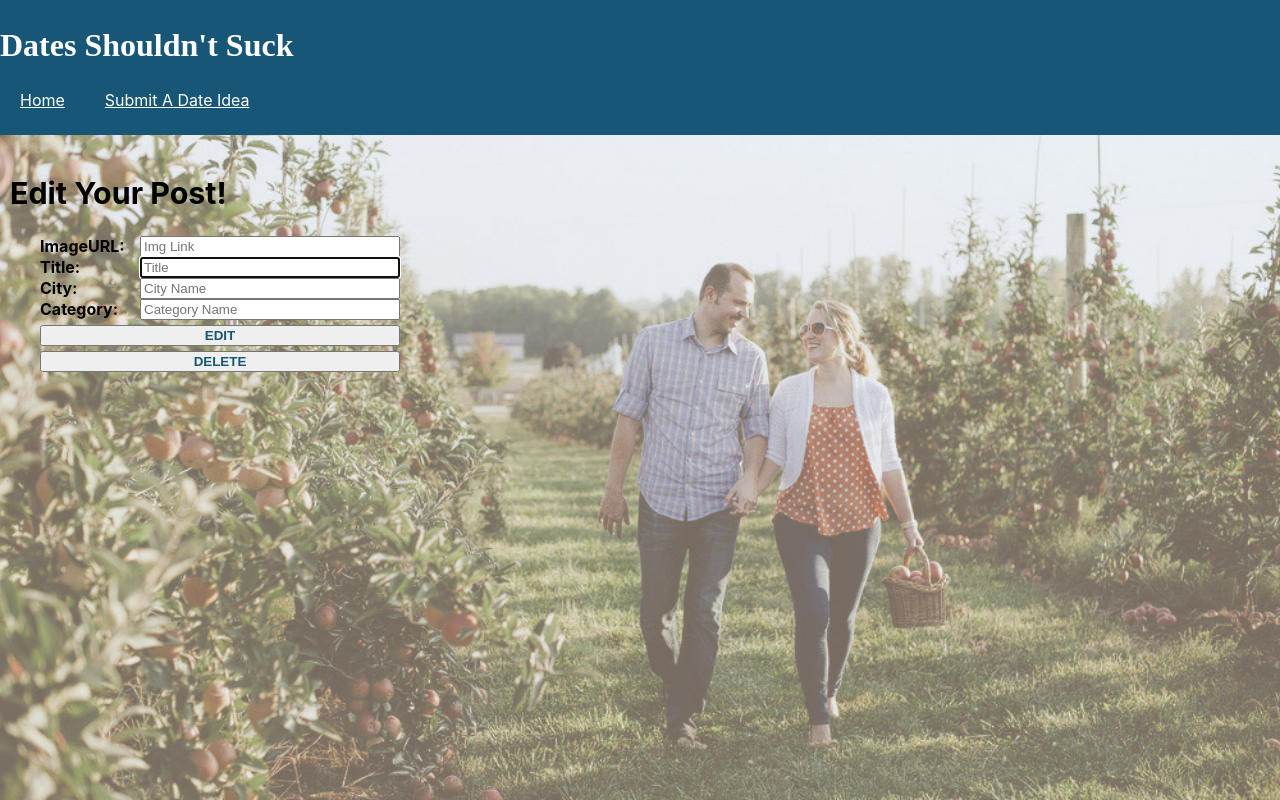
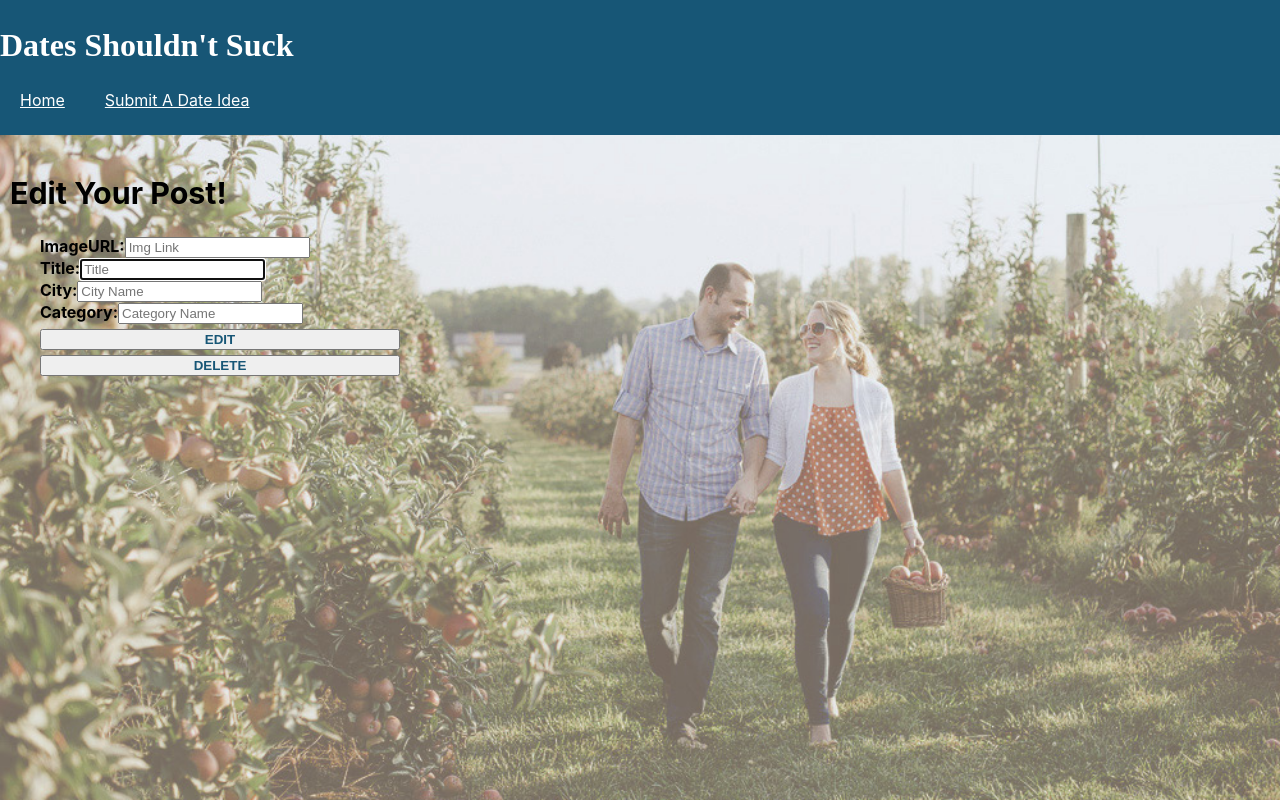
Before and after one commit to kaisha2004/Dates-Shouldnt-Suck, a React (Create React App) app in the folder client/: page /dateideas/edit/1 in a window 1280 px wide. Built offline with nearby package versions, Linux system fonts and the light colour scheme; no server answers; sample sign-in values are in the browser's storage; a web font is replaced by a local one.

Commit message:
finished css

```diff
--- a/client/src/screens/Update/Update.css
+++ b/client/src/screens/Update/Update.css
@@ -50,7 +50,7 @@
     color: #175676;
    font-weight: bold
   }
-  input {
+  .updateinput {
     float:right;
     width: 70%;
   }
--- a/client/src/screens/Update/Update.jsx
+++ b/client/src/screens/Update/Update.jsx
@@ -80,7 +80,7 @@ function Update(props) {
         <form className="edit-form">
           <label htmlFor="img_url">
             ImageURL:
-            <input
+            <input className='updateinput'
               className="edit-img-link"
               placeholder="Img Link"
               value={dateIdea.img_url}
@@ -92,7 +92,7 @@ function Update(props) {
 
           <label htmlFor="title">
             Title:
-            <input
+            <input className='updateinput'
               className="input-title"
               placeholder="Title"
               name="title"
@@ -105,7 +105,7 @@ function Update(props) {
 
           <label htmlFor="city">
             City:
-            <input
+            <input className='updateinput'
               className="input-city"
               placeholder="City Name"
               name="city"
@@ -117,7 +117,7 @@ function Update(props) {
 
           <label htmlFor="category">
             Category:
-            <input
+            <input className='updateinput'
               className="input-category"
               placeholder="Category Name"
               name="category"
```
